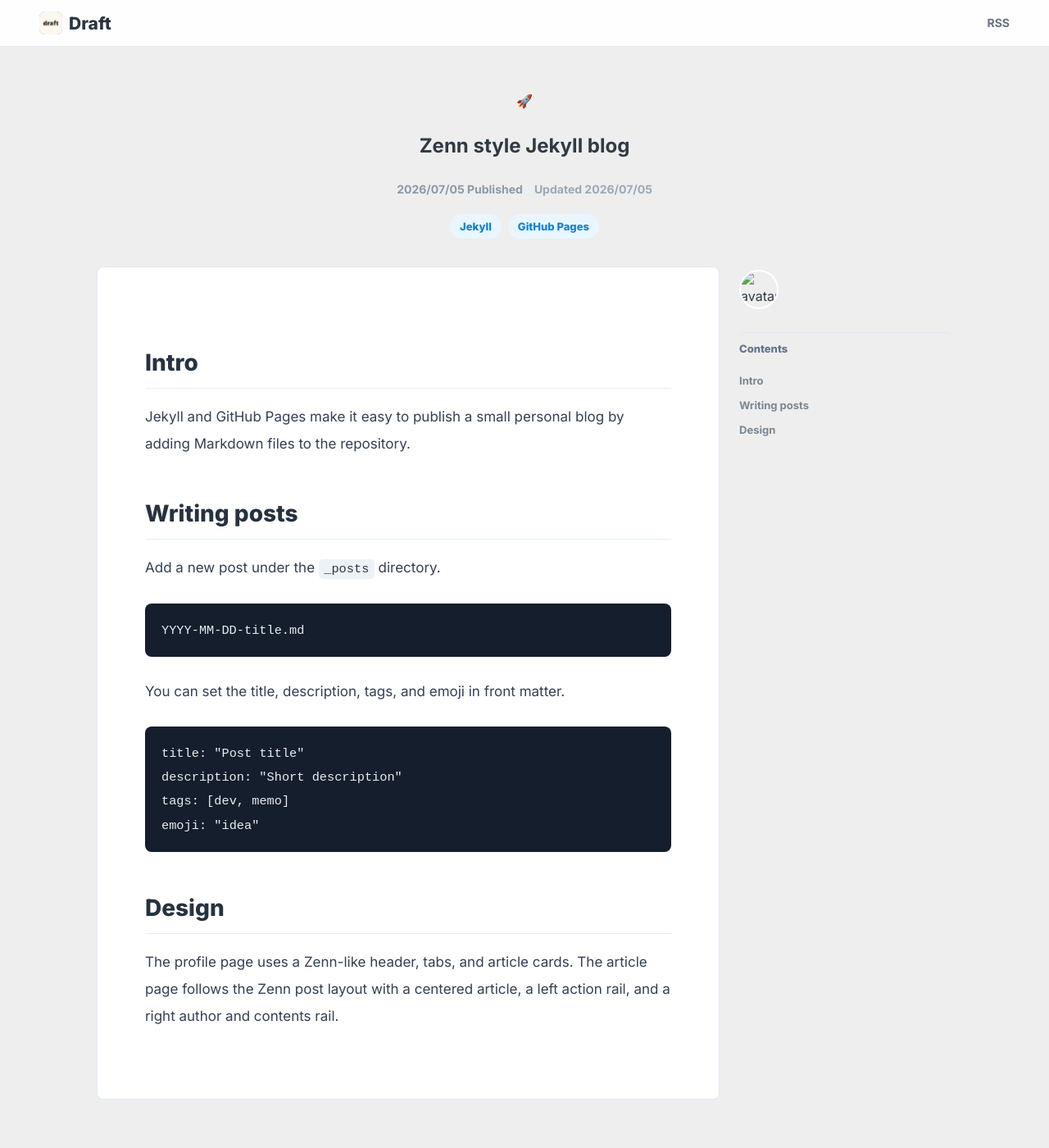
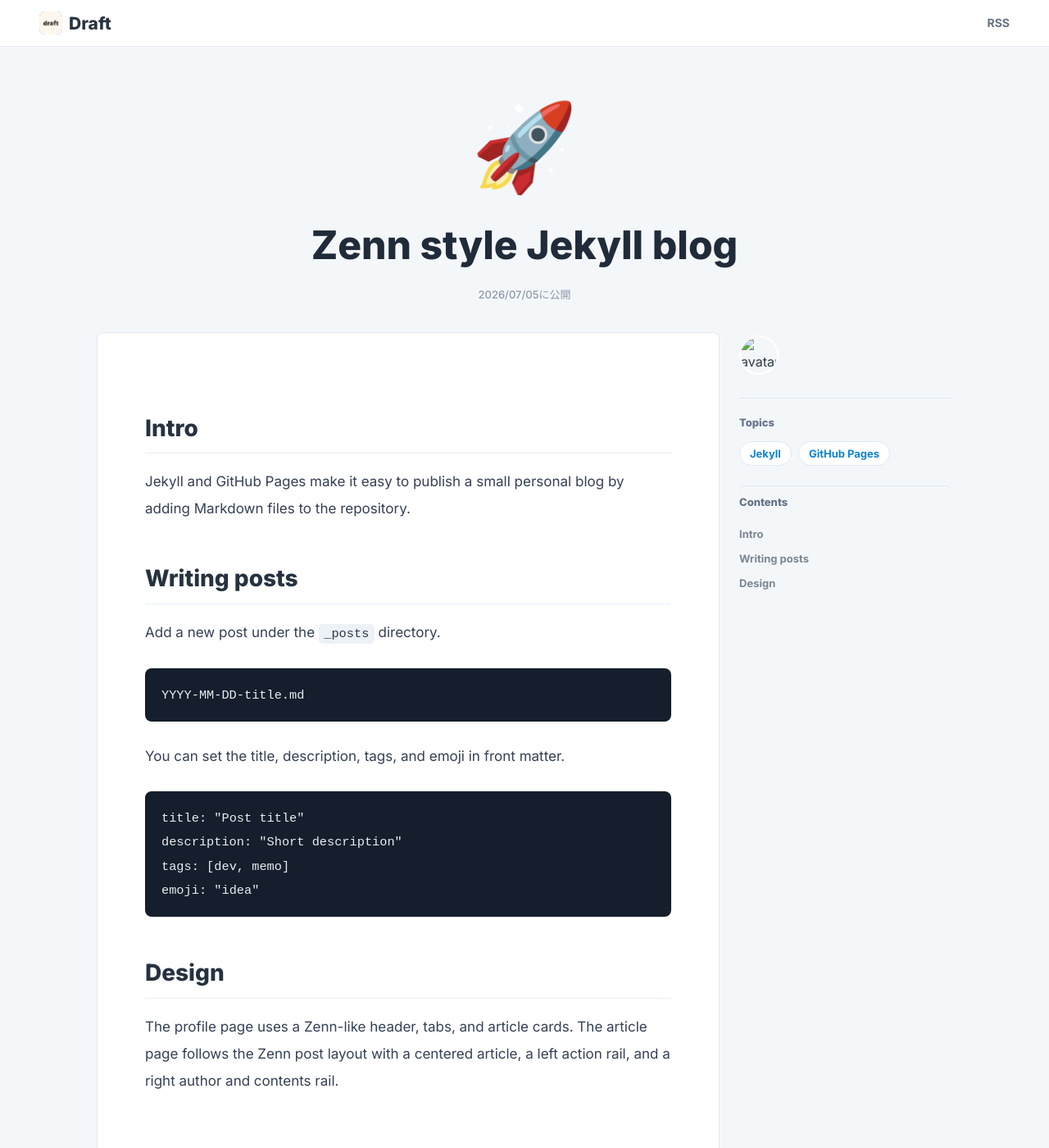
Before and after one commit to touyamakou/touyamakou.github.io, a Jekyll site: the page built from _posts/2026-07-05-welcome.md, in a window 1280 px wide and 1400 px high. Shown: the whole window at 82% size. Built offline with Jekyll 4.4.1, drawn with Linux system fonts in a browser that asks for light colours.

Commit message:
Refine article header styling

```diff
--- a/_layouts/post.html
+++ b/_layouts/post.html
@@ -17,16 +17,8 @@ layout: default
         <div class="article-emoji">{% if page.emoji %}{{ page.emoji }}{% else %}&#128221;{% endif %}</div>
         <h1>{{ page.title }}</h1>
         <div class="article-meta-line">
-          <span><time datetime="{{ page.date | date_to_xmlschema }}">{{ page.date | date: "%Y/%m/%d" }}</time> Published</span>
-          {% if page.updated %}
-            <span class="updated-date">Updated {{ page.updated | date: "%Y/%m/%d" }}</span>
-          {% endif %}
+          <span><time datetime="{{ page.date | date_to_xmlschema }}">{{ page.date | date: "%Y/%m/%d" }}</time>に公開</span>
         </div>
-        {% if page.tags %}
-          <div class="article-topic-list">
-            {% for tag in page.tags %}<a href="{{ '/tags/#' | relative_url }}{{ tag | slugify }}">{{ tag }}</a>{% endfor %}
-          </div>
-        {% endif %}
       </div>
     </div>
   </header>
@@ -51,6 +43,15 @@ layout: default
           </a>
         </section>
 
+        {% if page.tags %}
+          <section class="topic-widget" aria-label="Topics">
+            <h2>Topics</h2>
+            <div class="article-topic-list">
+              {% for tag in page.tags %}<a href="{{ '/tags/#' | relative_url }}{{ tag | slugify }}">{{ tag }}</a>{% endfor %}
+            </div>
+          </section>
+        {% endif %}
+
         {% if page.toc %}
           <nav class="toc-widget" aria-label="Table of contents">
             <h2>Contents</h2>
--- a/assets/css/main.css
+++ b/assets/css/main.css
@@ -1,5 +1,5 @@
 :root {
-  --bg: #eeeeee;
+  --bg: #f4f7fa;
   --surface: #ffffff;
   --surface-soft: #f8fafc;
   --text: #2f3a45;
@@ -178,7 +178,7 @@ img { display: block; max-width: 100%; }
 }
 
 .contents {
-  background: #eeeeee;
+  background: #f4f7fa;
   padding: 28px 0 72px;
 }
 .post-grid-list {
@@ -210,7 +210,7 @@ img { display: block; max-width: 100%; }
   height: 92px;
   place-items: center;
   border-radius: var(--radius);
-  background: #f1f8ff;
+  background: #f4f7fa;
   font-size: 44px;
 }
 .post-card-body {
@@ -430,7 +430,18 @@ img { display: block; max-width: 100%; }
   margin: 0 auto;
   text-align: center;
 }
-.zenn-article-header .zenn-article-header h1 {
+.zenn-article-header .article-emoji {
+  display: grid;
+  width: 136px;
+  height: 136px;
+  margin: 0 auto 22px;
+  place-items: center;
+  border-radius: 24px;
+  background: transparent;
+  font-size: 104px;
+  line-height: 1;
+}
+.zenn-article-header h1 {
   margin: 0;
   color: #202b3a;
   font-size: clamp(32px, 5.4vw, 48px);
@@ -440,23 +451,27 @@ img { display: block; max-width: 100%; }
 }
 .article-meta-line {
   display: flex;
-  flex-wrap: wrap;
   justify-content: center;
-  gap: 10px 14px;
-  margin-top: 18px;
-  color: #8c99a8;
-  font-size: 14px;
-  font-weight: 700;
+  margin-top: 16px;
+  color: #8b98a7;
+  font-size: 13px;
+  font-weight: 500;
 }
-.updated-date {
-  color: #9ca8b6;
+.topic-widget {
+  margin: 0 0 24px;
+  padding-top: 18px;
+  border-top: 1px solid var(--line);
+}
+.topic-widget h2 {
+  margin: 0 0 12px;
+  color: #64748b;
+  font-size: 13px;
+  font-weight: 800;
 }
 .article-topic-list {
   display: flex;
   flex-wrap: wrap;
-  justify-content: center;
   gap: 8px;
-  margin-top: 18px;
 }
 .article-topic-list a {
   display: inline-flex;
@@ -464,10 +479,11 @@ img { display: block; max-width: 100%; }
   min-height: 30px;
   padding: 0 12px;
   border-radius: 999px;
-  background: #e9f6ff;
+  background: #ffffff;
+  border: 1px solid var(--line);
   color: var(--primary-dark);
   font-size: 13px;
-  font-weight: 800;
+  font-weight: 700;
 }
 .article-layout-wrap {
   padding-bottom: 80px;
@@ -664,7 +680,13 @@ img { display: block; max-width: 100%; }
   .zenn-article-header {
     padding: 34px 0 24px;
   }
-  .zenn-article-header   .zenn-article-header h1 {
+  .zenn-article-header .article-emoji {
+    width: 104px;
+    height: 104px;
+    margin-bottom: 16px;
+    font-size: 76px;
+  }
+  .zenn-article-header h1 {
     font-size: 30px;
   }
   .article-layout {
```
